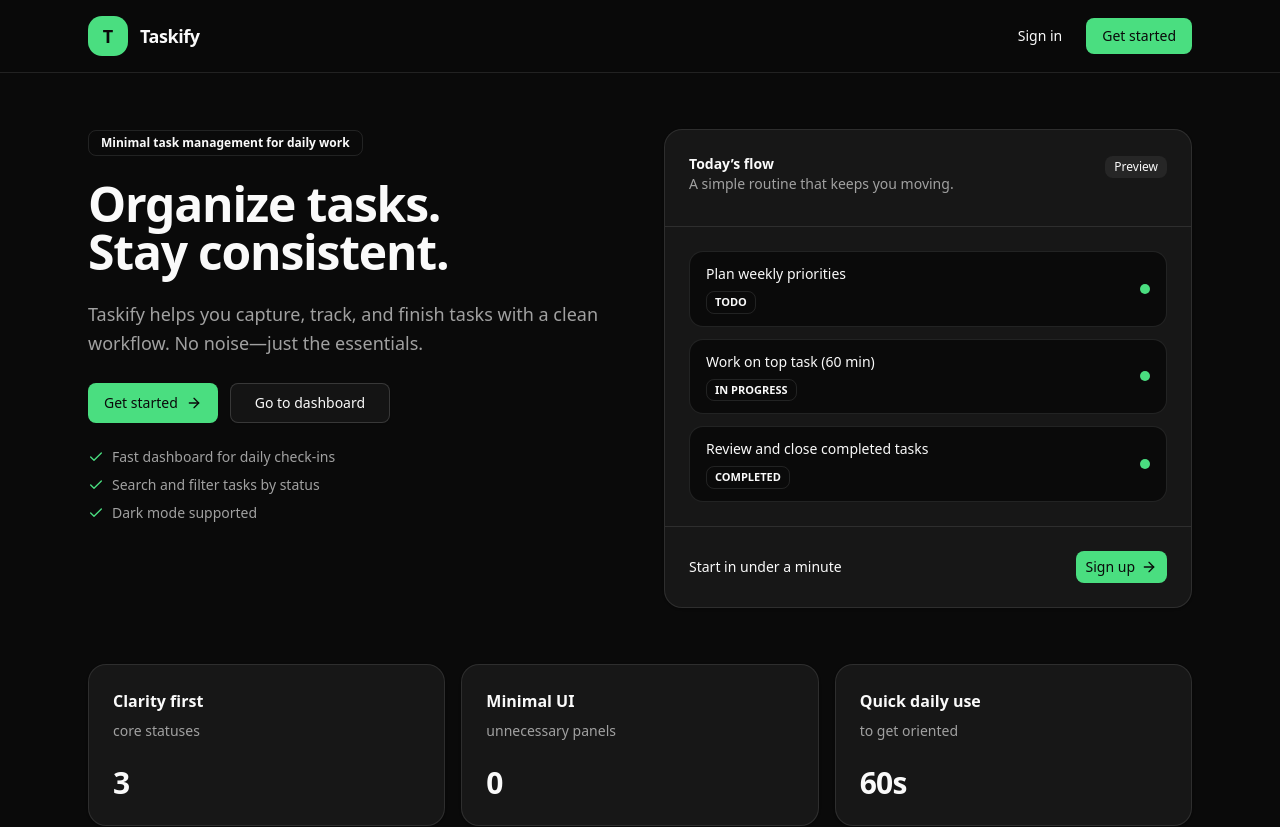
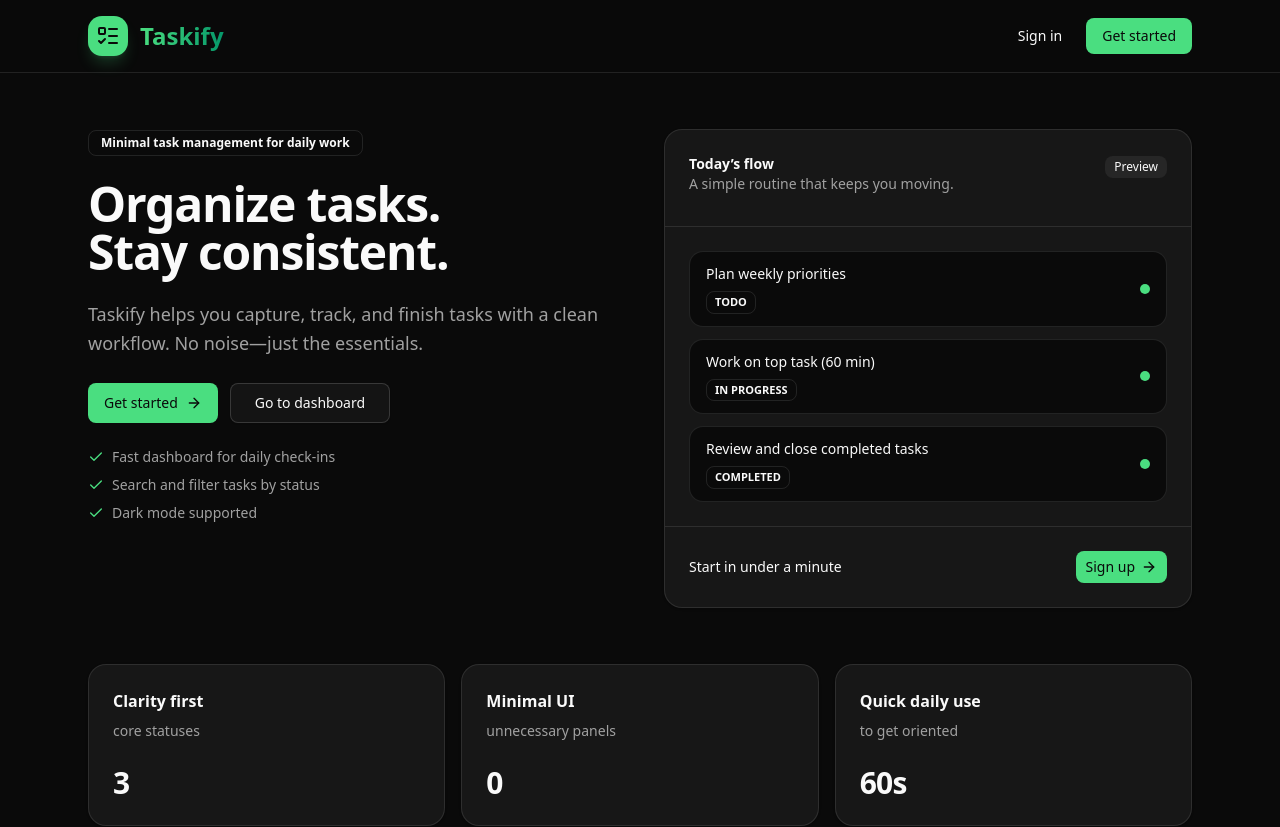
Before and after one commit to subhash-jhaa/Taskify, a Next.js app in the folder client/: page / in a window 1280 px wide. Shown: the top 827 px of the page. Built offline with nearby package versions, Linux system fonts and the light colour scheme; no server answers.

Commit message:
style: synchronize logo branding across marketing and dashboard

```diff
--- a/client/src/components/marketing/MarketingLayout.tsx
+++ b/client/src/components/marketing/MarketingLayout.tsx
@@ -3,6 +3,8 @@
 import Link from 'next/link';
 import { Button } from '@/components/ui/button';
 import { useAuth } from '@/context/AuthContext';
+
+import { ListTodo } from 'lucide-react';
 
 export default function MarketingLayout({
   children,
@@ -15,11 +17,11 @@ export default function MarketingLayout({
     <div className="min-h-screen bg-background text-foreground">
       <header className="sticky top-0 z-50 w-full border-b border-border bg-background/95 backdrop-blur-sm">
         <div className="mx-auto max-w-6xl px-4 sm:px-6 py-4 flex items-center justify-between">
-          <Link href="/" className="flex items-center gap-3">
-            <div className="h-10 w-10 rounded-xl bg-primary flex items-center justify-center">
-              <span className="text-primary-foreground font-black text-lg">T</span>
+          <Link href="/" className="flex items-center gap-3 hover:opacity-80 transition-opacity">
+            <div className="h-10 w-10 rounded-xl bg-primary flex items-center justify-center shadow-lg shadow-primary/20">
+              <ListTodo className="text-primary-foreground w-6 h-6" />
             </div>
-            <span className="text-lg font-semibold tracking-tight">Taskify</span>
+            <span className="text-2xl font-bold gradient-text">Taskify</span>
           </Link>
 
           <div className="flex items-center gap-2">
```
